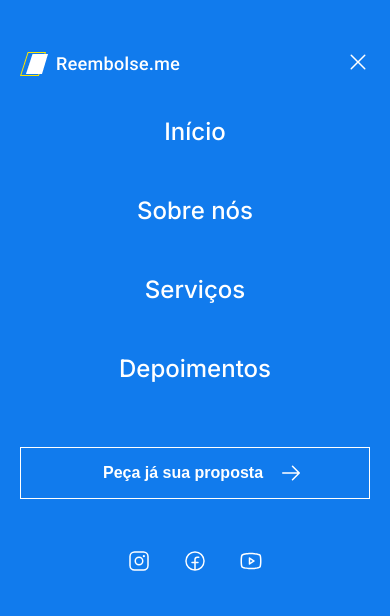
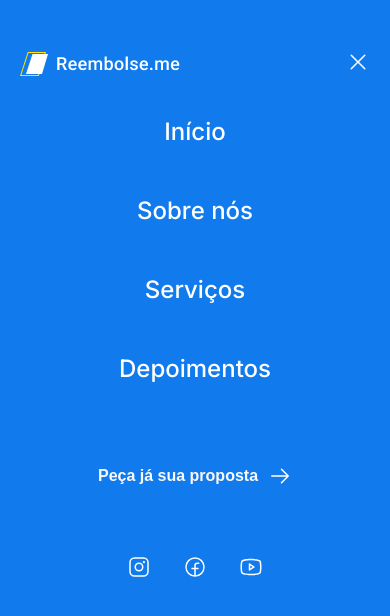
Before and after one commit to nettobruno/reembolse, a Next.js app: page / in a window 390 px wide. Both pictures are taken after a click on the button 358 px from the left and 64 px from the top of the page. Shown: the top 616 px of the page. Built offline with nearby package versions, Linux system fonts and the light colour scheme.

Commit message:
feat(button component): adiciona componente reutilizavel de botão

```diff
--- /dev/null
+++ b/src/components/Button/index.tsx
@@ -0,0 +1,24 @@
+import React from "react";
+import { Container } from './style'
+
+interface Props {
+  children: React.ReactNode;
+  onClick?: () => void;
+  type?: 'inline' | 'background';
+  size?: 'sm' | 'md' | 'lg';
+  full?: boolean;
+}
+
+export const Button: React.FC<Props> = ({
+    children,
+    onClick,
+    type = 'background',
+    size = 'lg',
+    full = false
+  }) => {
+  return (
+    <Container className={`${type} ${size} ${full && 'full'}`} onClick={onClick}>
+      {children}
+    </Container>
+  );
+}
--- /dev/null
+++ b/src/components/Button/style.ts
@@ -0,0 +1,45 @@
+
+import styled from 'styled-components'
+
+export const Container = styled.button`
+  cursor: pointer;
+  border-radius: 2px;
+
+  font-size: 16px;
+  font-weight: 700;
+
+  display: flex;
+  gap: 10px;
+  align-items: center;
+
+  transition: all .2s;
+
+  &.inline {
+    border: 1px solid #F8F9FA;
+    background-color: transparent;
+    color: #F8F9FA;
+  }
+
+  &.background {
+    border: 1px solid #117BED;
+    background-color: #117BED;
+    color: #F8F9FA;
+  }
+
+  &.sm {
+    padding: 4px 16px;
+  }
+
+  &.md {
+    padding: 8px 32px;
+  }
+
+  &.lg {
+    padding: 16px 64px;
+  }
+
+  &.full {
+    width: 100%;
+    justify-content: center;
+  }
+`
--- a/src/components/HeaderMobile/index.tsx
+++ b/src/components/HeaderMobile/index.tsx
@@ -10,6 +10,7 @@ import {
 import Image from 'next/image'
 import logo from '../../images/logo.png'
 import logoLight from '../../images/logo-light.png'
+import { Button } from '../Button'
 import { Container, Header, ToggleButton, MenuItem, Navigation, SocialIcons } from './style'
 
 export const HeaderMobile: React.FC = () => {
@@ -50,10 +51,10 @@ export const HeaderMobile: React.FC = () => {
             </li>
           </ul>
 
-          <button>
+          <Button type='background' full={true} onClick={() => console.log('clicou no botão Peça já sua proposta')}>
             <p>Peça já sua proposta</p>
             <ArrowRight size={24} color='#ffffff' />
-          </button>
+          </Button>
 
           <SocialIcons>
             <a href='#'>
--- a/src/components/HeaderMobile/style.ts
+++ b/src/components/HeaderMobile/style.ts
@@ -48,24 +48,6 @@ export const Navigation = styled.nav`
   ul li:last-child {
     margin-bottom: 64px;
   }
-
-  button {
-    background-color: transparent;
-    border: 1px solid white;
-    display: flex;
-    justify-content: center;
-    align-items: center;
-
-    width: 100%;
-    margin-bottom: 50px;
-  }
-
-  button p {
-    color: white;
-    padding: 16px;
-    font-size: 16px;
-    font-weight: 700;
-  }
 `
 
 export const SocialIcons = styled.div`
@@ -73,4 +55,6 @@ export const SocialIcons = styled.div`
   justify-content: center;
   align-items: center;
   gap: 32px;
+
+  margin-top: 50px;
 `
```
